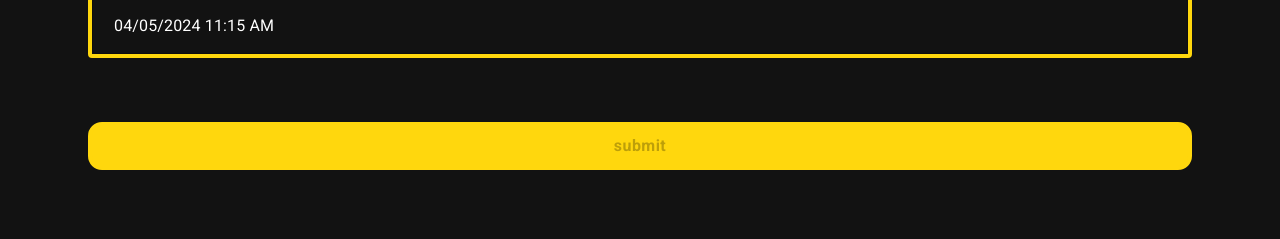
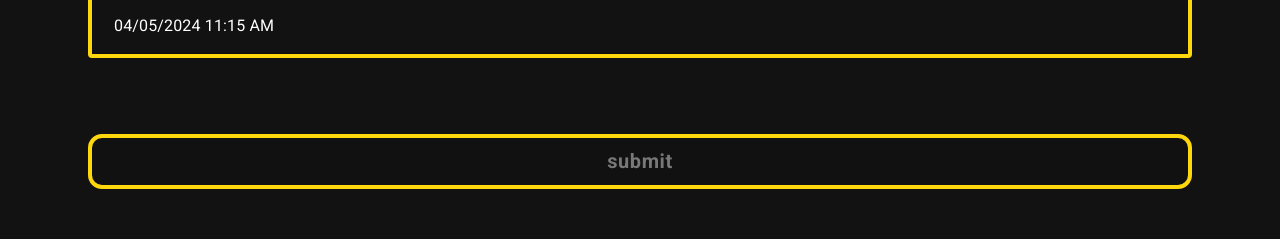
Before and after one commit to taldav8598/LisgoConstructionLtdWebsite, a React (Vite) app in the folder client/: page / in a window 1280 px wide. Shown: the part 2023-2262 px from the top of the page. Built offline with nearby package versions, Linux system fonts and the light colour scheme.

Commit message:
feature: add discussed button styling for enabled and disabled button state

```diff
--- a/client/src/EnquireNow.css
+++ b/client/src/EnquireNow.css
@@ -41,3 +41,11 @@
 svg {
     color: #FFF;
 }
+
+#submit-button {
+    font-size: 1.25rem;
+}
+
+#submit-button:disabled {
+    color: #a3a3a3b4;
+}
--- a/client/src/EnquireNow.jsx
+++ b/client/src/EnquireNow.jsx
@@ -20,10 +20,10 @@ const theme = createTheme({
               root: {
                 // Some CSS
                 fontSize: '1rem',
-                color: '#111111',
+                color: '#ffffff',
                 border: '4px solid #FFD70D',
                 borderRadius: '14px',
-                backgroundColor: '#FFD70D',
+                backgroundColor: '#111111',
                 textTransform: 'lowercase',
                 margin: '3em 0',
                 fontWeight: 'bolder',
```
